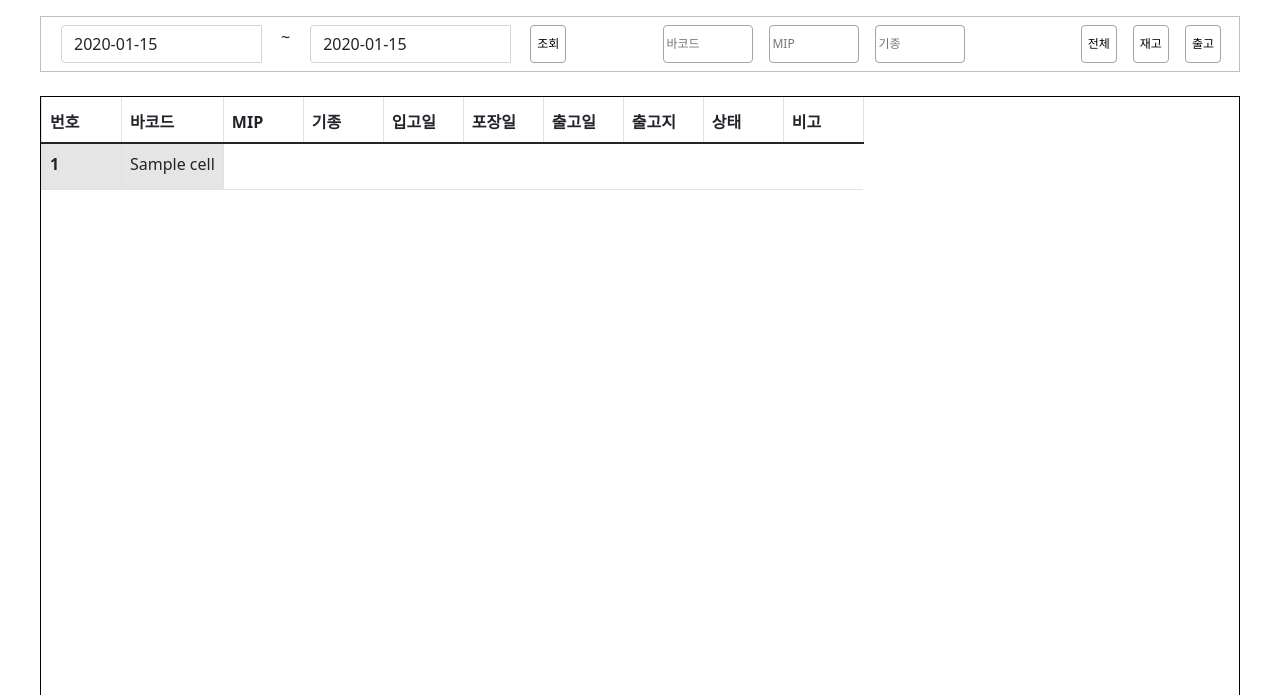
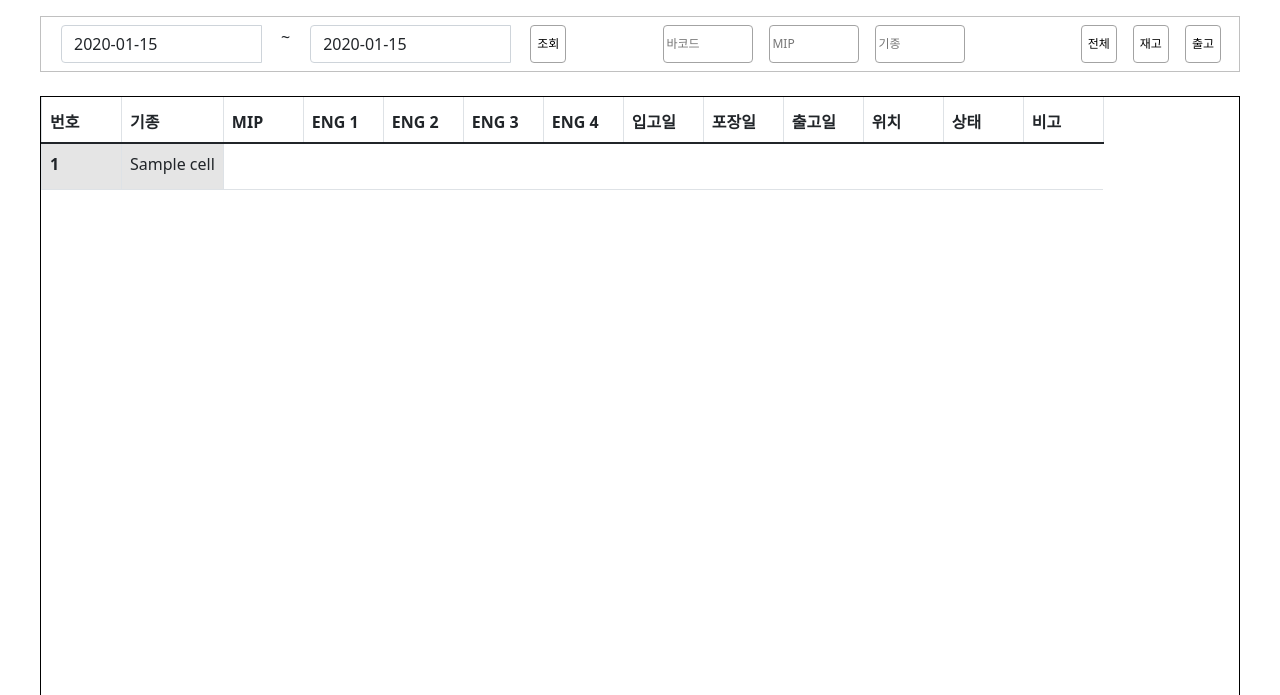
Before and after one commit to Hojun1123/New_Inventory_system, a Flask app: template Controller/templates/inventory.html in a window 1280 px wide. Shown: the part 61-756 px from the top of the page. Run offline with Flask 2, Linux system fonts and the light colour scheme; the template is opened without the code that fills it: most values are stand-ins (such as "Sample title", 1, 10 or a date in 2020); parts of the project's set-up code (start-up, migrations or seed data) failed here and were passed over; some libraries are stand-ins or nearby versions.

Commit message:
1. 기간별 조회 Thead 변경

```diff
--- a/Controller/templates/inventory.html
+++ b/Controller/templates/inventory.html
@@ -183,13 +183,16 @@
         <table id="filter" class="table inventory-table table-bordered table-hover all-engine-table">
             <thead>
             <th col-index=1 scope="col">번호</th>
-            <th col-index=2 scope="col">바코드</th>
+            <th col-index=4 scope="col">기종</th>
             <th col-index=3 scope="col">MIP</th>
-            <th col-index=4 scope="col">기종</th>
+            <th col-index=2 scope="col">ENG 1</th>
+            <th col-index=2 scope="col">ENG 2</th>
+            <th col-index=2 scope="col">ENG 3</th>
+            <th col-index=2 scope="col">ENG 4</th>
             <th col-index=5 scope="col">입고일</th>
             <th col-index=6 scope="col">포장일</th>
             <th col-index=7 scope="col">출고일</th>
-            <th col-index=8 scope="col">출고지</th>
+            <th col-index=8 scope="col">위치</th>
             <th col-index=9 scope="col">상태</th>
             <th col-index=10 scope="col">비고</th>
             </thead>
```
